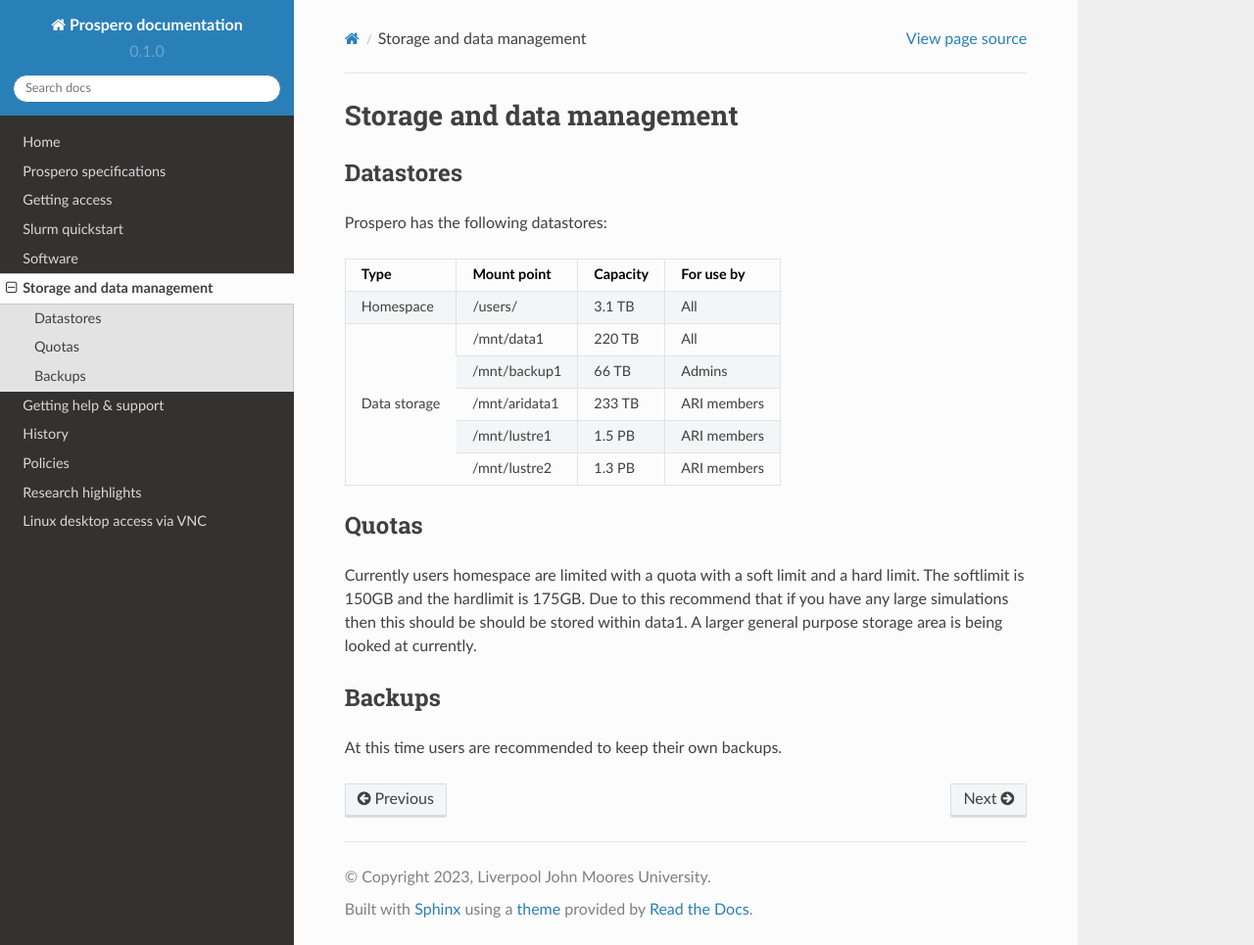
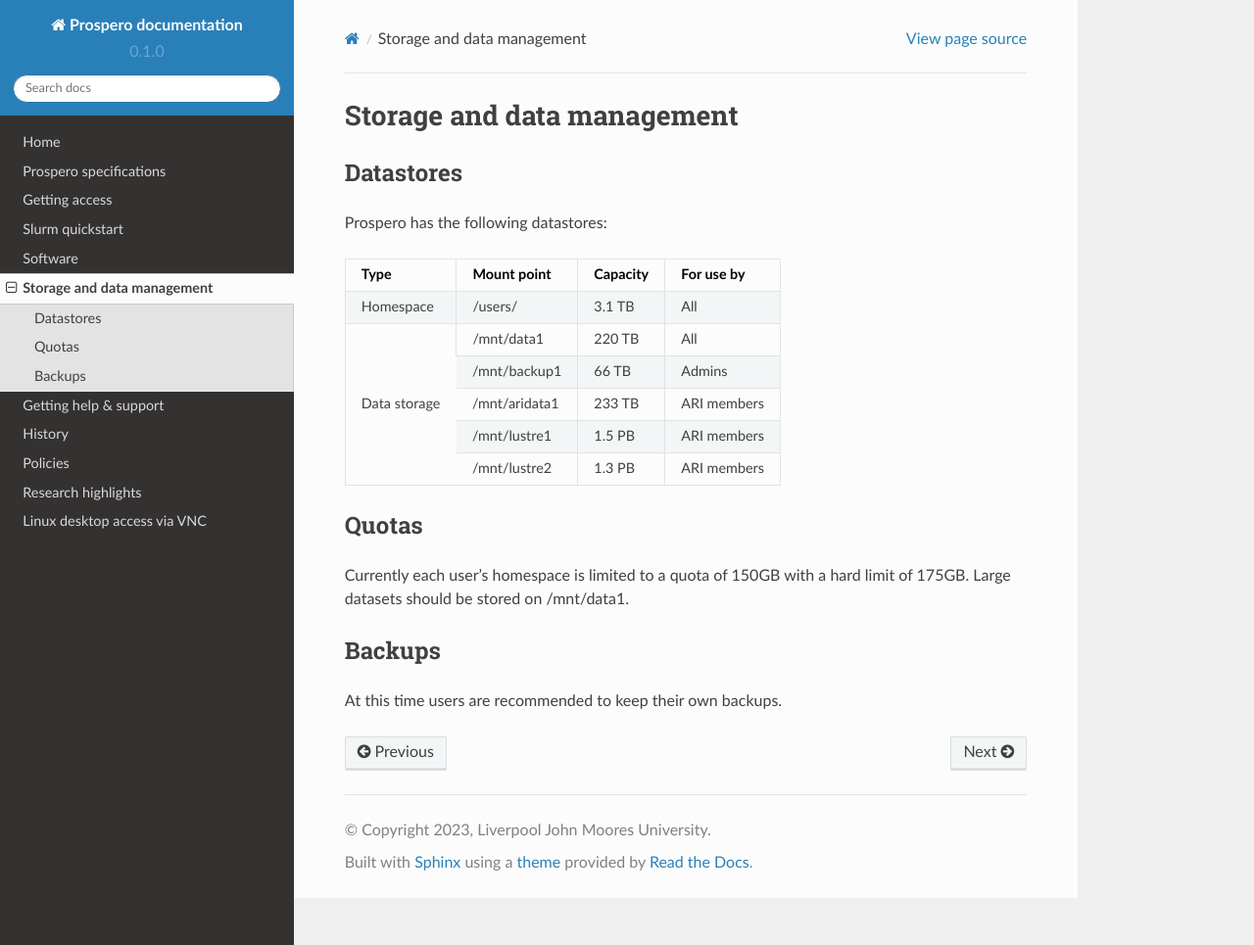
Before and after one commit to astrcrai/prospero-docs, a Sphinx documentation site: the page built from docs/source/storage.rst, in a window 1280 px wide and 965 px high. Shown: the whole window at 98% size. Built offline with Sphinx 7.4.7 and the Read the Docs theme 2.0.0, drawn with Linux system fonts in a browser that asks for light colours.

Commit message:
Update storage.rst

```diff
--- a/docs/source/storage.rst
+++ b/docs/source/storage.rst
@@ -26,7 +26,7 @@
 Quotas
 ------------
 
-Currently users homespace are limited with a quota with a soft limit and a hard limit. The softlimit is 150GB and the hardlimit is 175GB. Due to this recommend that if you have any large simulations then this should be should be stored within data1. A larger general purpose storage area is being looked at currently.
+Currently each user's homespace is limited to a quota of 150GB with a hard limit of 175GB. Large datasets should be stored on /mnt/data1.
 
 Backups
 ------------
```
